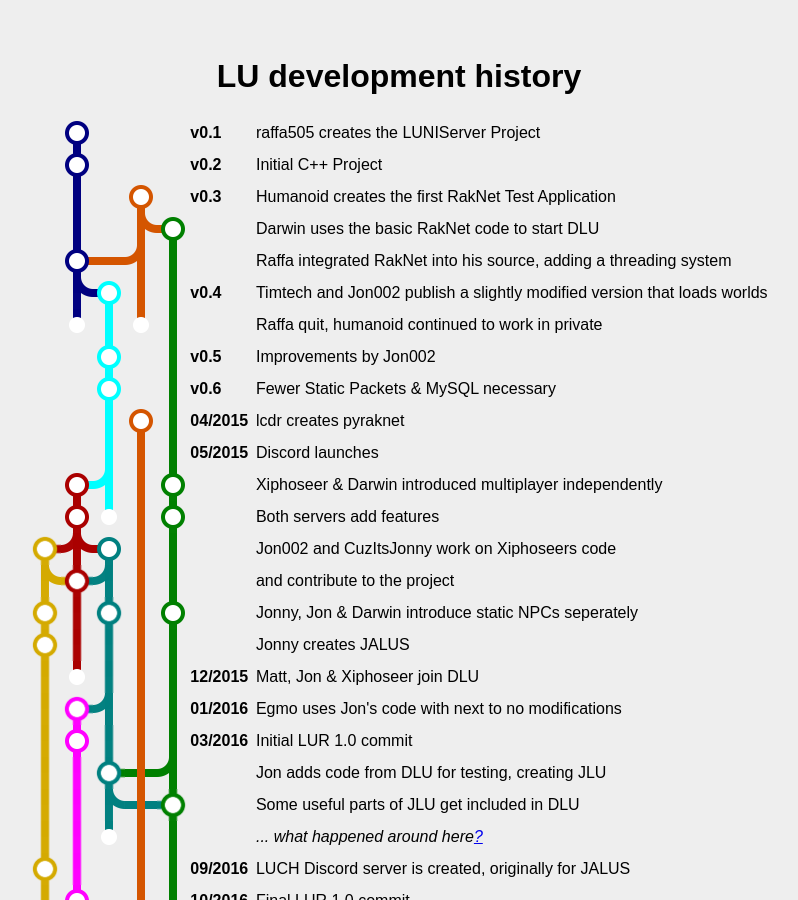
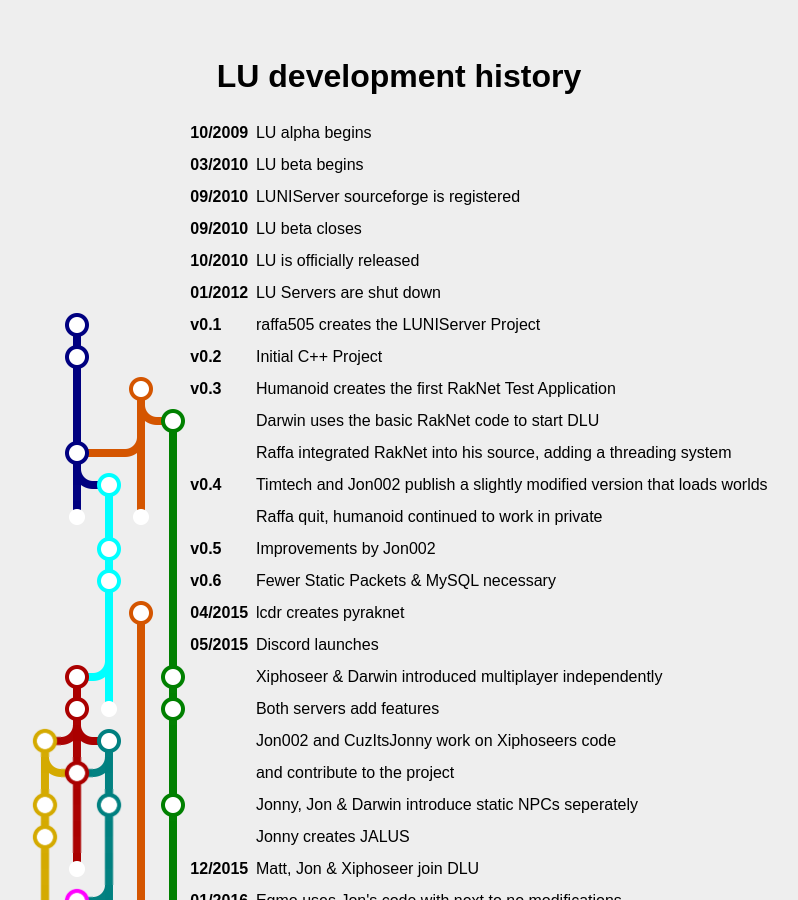
Before and after one commit to Xiphoseer/xiphoseer.github.com, a Jekyll site: the page flow/index.html, which Jekyll copies as it is, in a window 1280 px wide and 900 px high. Shown: the whole window, without its empty margins (241-1039 px from the left). Built offline with Jekyll 4.4.1, drawn with Linux system fonts in a browser that asks for light colours.

Commit message:
flow: add early LU history

```diff
--- a/flow/index.html
+++ b/flow/index.html
@@ -6,6 +6,60 @@
 	<body>
 		<h1 style="text-align: center;"><br>LU development history</h1>
 		<table class="flow32">
+			<tr>
+				<td class="fi"></td>
+				<td class="fi"></td>
+				<td class="fi"></td>
+				<td class="fi"></td>
+				<td class="fi"></td>
+				<td class="v">10/2009</td>
+				<td>LU alpha begins</td>
+			</tr>
+			<tr>
+				<td class="fi"></td>
+				<td class="fi"></td>
+				<td class="fi"></td>
+				<td class="fi"></td>
+				<td class="fi"></td>
+				<td class="v">03/2010</td>
+				<td>LU beta begins</td>
+			</tr>
+			<tr>
+				<td class="fi"></td>
+				<td class="fi"></td>
+				<td class="fi"></td>
+				<td class="fi"></td>
+				<td class="fi"></td>
+				<td class="v">09/2010</td>
+				<td>LUNIServer sourceforge is registered</td>
+			</tr>
+			<tr>
+				<td class="fi"></td>
+				<td class="fi"></td>
+				<td class="fi"></td>
+				<td class="fi"></td>
+				<td class="fi"></td>
+				<td class="v">09/2010</td>
+				<td>LU beta closes</td>
+			</tr>
+			<tr>
+				<td class="fi"></td>
+				<td class="fi"></td>
+				<td class="fi"></td>
+				<td class="fi"></td>
+				<td class="fi"></td>
+				<td class="v">10/2010</td>
+				<td>LU is officially released</td>
+			</tr>
+			<tr>
+				<td class="fi"></td>
+				<td class="fi"></td>
+				<td class="fi"></td>
+				<td class="fi"></td>
+				<td class="fi"></td>
+				<td class="v">01/2012</td>
+				<td>LU Servers are shut down</td>
+			</tr>
 			<tr>
 				<td class="fi"></td>
 				<td class="fi start A"></td>
```
